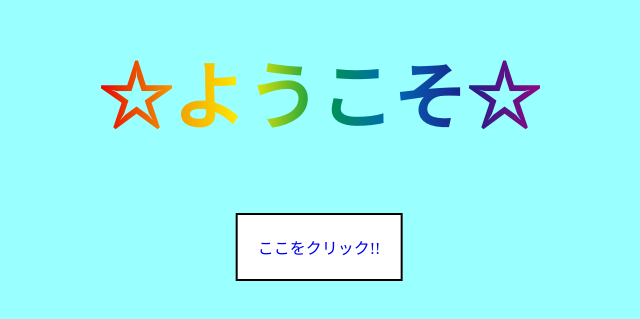
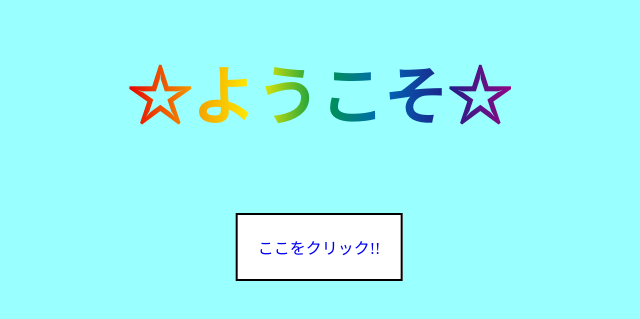
Before and after one commit to takenokao/yokoso24, a plain HTML site: page index.html in a window 1280 px wide. Shown: the part 169-488 px from the top of the page, without its empty margins (321-961 px from the left). Drawn offline with Linux system fonts and the light colour scheme; a web font is replaced by a local one.

Commit message:
Update index.html

```diff
--- a/index.html
+++ b/index.html
@@ -14,7 +14,7 @@
                     background: linear-gradient(to right,#e60000,#f39800,#fff100,#009944,#0068b7,#1d2088,#920783);
                     -webkit-background-clip: text;
                     -webkit-text-fill-color: transparent;
-                    font-size: 230%;
+                    font-size: 200%;
                     font-weight: bold;
                     display: inline-block;
                 }
```
